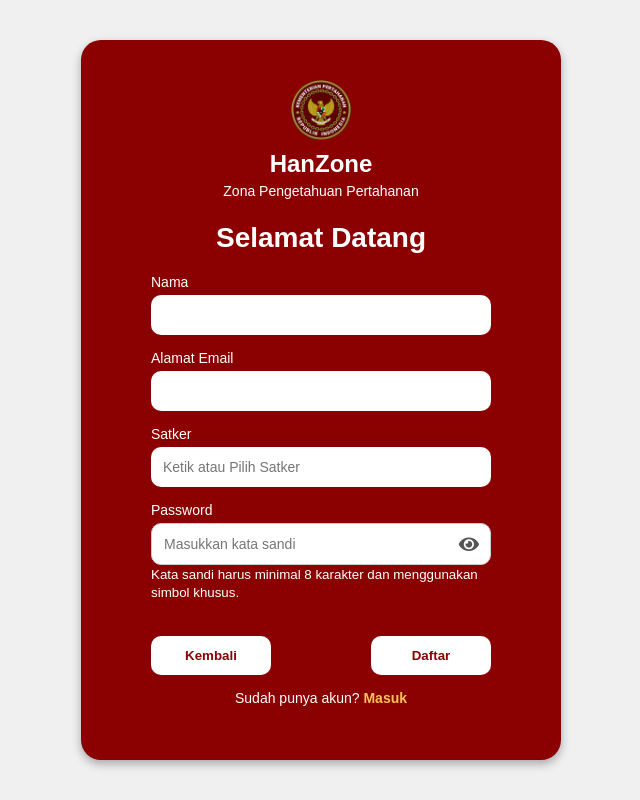
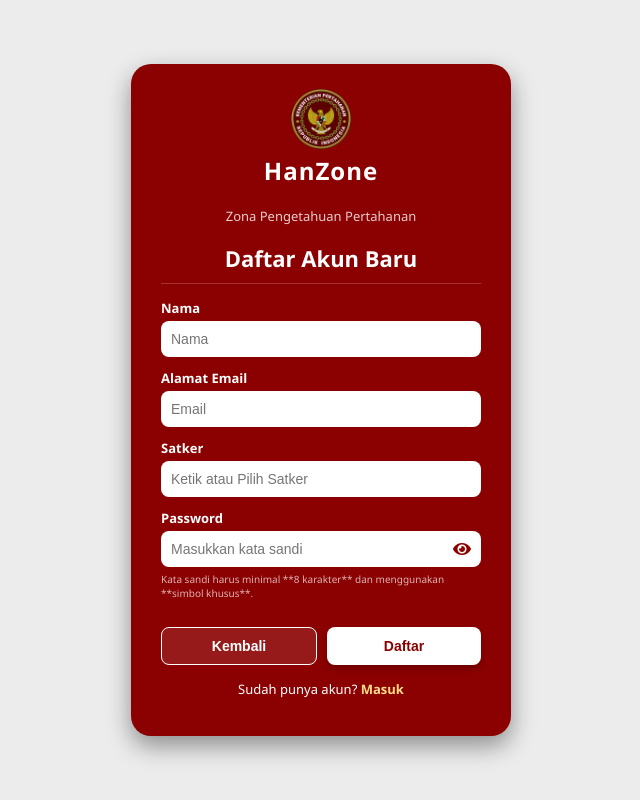
Before and after one commit to mahitatata/KEMHANRI, a PHP site: page /register.php in a window 1280 px wide. Shown: the whole page, without its empty margins (319-959 px from the left). Run offline with PHP 8.4, Linux system fonts and the light colour scheme.

Commit message:
register design

```diff
--- a/register.php
+++ b/register.php
@@ -1,28 +1,42 @@
 <?php
+// Pastikan tidak ada spasi, baris kosong, atau teks apapun sebelum tag <?php
 include "koneksi.php"; // koneksi ke database
 
+$error_message = "";
+$nama = $email = $satker = ''; // Inisialisasi variabel untuk mempertahankan nilai di form
+
 if (isset($_POST['register'])) {
+    // Ambil data dari form
     $nama = $_POST['nama'];
     $email = $_POST['email'];
     $satker = $_POST['satker'];
-    $password = password_hash($_POST['password'], PASSWORD_DEFAULT);
+    $password_raw = $_POST['password'];
+
+    // 🔒 Validasi Password (Minimal 8 karakter dan ada simbol khusus)
+    if (strlen($password_raw) < 8) {
+        $error_message = "Kata sandi harus minimal 8 karakter.";
+    } elseif (!preg_match('/[!@#$%^&*()_+=\[\]{}|;:",.<>?~-]/', $password_raw)) {
+        $error_message = "Kata sandi harus menggunakan simbol khusus.";
+    } else {
+        $password = password_hash($password_raw, PASSWORD_DEFAULT);
 
         // 🔒 Cek apakah email sudah diblacklist
         $email_escaped = mysqli_real_escape_string($conn, $email);
         $checkBlacklist = mysqli_query($conn, "SELECT * FROM blacklist WHERE email = '$email_escaped'");
 
         if (mysqli_num_rows($checkBlacklist) > 0) {
-    header("Location: register.php?error=" . urlencode("Email ini telah diblokir."));
-    exit;
+            $error_message = "Email ini telah diblokir.";
         }
 
         // 🔍 Cek apakah email sudah terdaftar
+        if (empty($error_message)) {
             $checkEmail = mysqli_query($conn, "SELECT email FROM regsitrasi WHERE email = '$email_escaped'");
             if (mysqli_num_rows($checkEmail) > 0) {
-    header("Location: register.php?error=" . urlencode("Email sudah terdaftar!"));
-    exit;
+                $error_message = "Email sudah terdaftar!";
+            }
         }
 
+        if (empty($error_message)) {
             // 🧩 Tentukan role otomatis
             if ($email === "admin1@kemhan.go.id") {
                 $role = "admin";
@@ -36,12 +50,12 @@
             $sql = "INSERT INTO regsitrasi (nama, email, satker, password, role)
                     VALUES ('$nama', '$email', '$satker', '$password', '$role')";
             if ($conn->query($sql) === TRUE) {
-
                 session_start();
                 $_SESSION['email'] = $email;
                 $_SESSION['role'] = $role;
                 $_SESSION['nama'] = $nama;
 
+                // Redirect setelah registrasi sukses
                 if ($role === "admin") {
                     header("Location: dashboard.php");
                 } elseif ($role === "pegawai") {
@@ -52,11 +66,12 @@
                 exit;
 
             } else {
-    // Error ketika INSERT, bukan ketika halaman pertama dibuka
-    echo "Error: " . $conn->error;
-}}
+                $error_message = "Error: " . $conn->error;
+            }
+        }
+    }
+}
 ?>
-
 
 <!DOCTYPE html>
 <html lang="id">
@@ -64,72 +79,80 @@
     <link rel="icon" type="image/x-icon" href="logo kemhan 1.png">
     <meta charset="UTF-8">
     <meta name="viewport" content="width=device-width, initial-scale=1.0">
-    <title>Register</title>
+    <title>Daftar Akun HanZone</title>
+    <link
+        rel="stylesheet"
+        href="https://cdnjs.cloudflare.com/ajax/libs/font-awesome/5.15.4/css/all.min.css"
+    />
     <style>
+        /* CSS Gabungan: Memastikan Posisi Tengah & Ukuran Ringkas */
+
+        html, body {
+            height: 100%;
+            margin: 0;
+        }
+
         body {
-            font-family: Arial, sans-serif;
-            background: #f0f0f0;
-            margin: 0;
+            font-family: 'Segoe UI', Tahoma, Geneva, Verdana, sans-serif;
+            background: #ecececff;
             padding: 0;
             display: flex;
             justify-content: center;
             align-items: center;
-            height: 100vh;
         }
 
         .container {
             background: #8B0000;
-            padding: 40px;
+            /* PERUBAHAN UTAMA: Mengurangi padding atas/bawah (30px) */
+            padding: 25px 30px;
             border-radius: 20px;
-            width: 400px;
+            width: 320px;
+            max-width: 90%;
             color: white;
             position: relative;
-            box-shadow: 0 4px 10px rgba(0,0,0,0.3);
+            box-shadow: 0 10px 25px rgba(0,0,0,0.4);
+            animation: fadeIn 0.8s ease-out;
+            max-height: 95vh; /* Batas tinggi, agar ada jarak di atas/bawah */
+            overflow-y: auto;
         }
 
-        .beranda-link {
-            position: absolute;
-            top: 15px;
-            left: 20px;
-            color: white;
-            text-decoration: none;
-            font-size: 14px;
-            font-weight: bold;
-        }
-
-        .beranda-link:hover {
-            text-decoration: underline;
+        @keyframes fadeIn {
+            from { opacity: 0; transform: translateY(-20px); }
+            to { opacity: 1; transform: translateY(0); }
         }
 
         .header-content {
             text-align: center;
-            margin-bottom: 20px;
+            /* Mengurangi margin bawah */
+            margin-bottom: 15px;
         }
 
         .logo {
-            width: 60px;
+            width: 60px; /* Sedikit lebih kecil */
             display: block;
             margin: 0 auto;
         }
 
         .hanzone {
-            font-size: 24px;
-            font-weight: bold;
-            margin-top: 10px;
-            margin-bottom: 0;
+            font-size: 24px; /* Dikecilkan */
+            font-weight: 800;
+            margin-top: 5px; /* Margin atas dikurangi */
+            letter-spacing: 1px;
         }
 
         .subtitle {
-            font-size: 14px;
-            margin-top: 5px;
-            margin-bottom: 0;
+            font-size: 13px; /* Dikecilkan */
+            margin-top: 3px; /* Margin atas dikurangi */
+            opacity: 0.8;
         }
 
         .welcome {
             text-align: center;
-            font-size: 28px;
+            font-size: 22px; /* Dikecilkan */
             font-weight: bold;
-            margin-bottom: 20px;
+            margin-bottom: 15px; /* Margin bawah dikurangi */
+            border-bottom: 1px solid rgba(255, 255, 255, 0.2);
+            padding-bottom: 10px;
         }
 
         form {
@@ -139,164 +162,157 @@
         }
 
         .form-group {
-            width: 85%;
-            margin: 0 auto 15px auto;
+            width: 100%;
+            /* Mengurangi margin bawah */
+            margin-bottom: 12px;
             text-align: left;
+            padding: 0;
+            box-sizing: border-box;
         }
 
         label {
             display: block;
-            margin-bottom: 5px;
-            font-size: 14px;
+            margin-bottom: 4px; /* Margin label dikurangi */
+            font-size: 13px;
+            font-weight: 600;
         }
 
-        input {
-            padding: 12px;
-            border-radius: 10px;
+        input[type="text"],
+        input[type="email"],
+        input[type="password"],
+        input[list] {
+            padding: 10px; /* Padding input dikurangi */
+            border-radius: 8px; /* Sudut lebih kecil */
             border: none;
             outline: none;
             font-size: 14px;
             width: 100%;
             box-sizing: border-box;
+            background-color: #fff;
+            color: #333;
+            transition: box-shadow 0.3s;
         }
 
-        .custom-dropdown-container {
+        input:focus {
+            box-shadow: 0 0 0 3px rgba(255, 255, 255, 0.4);
+        }
+
+        .password-container {
             position: relative;
             width: 100%;
         }
 
-        .custom-dropdown-toggle {
-            background-color: white;
-            color: black;
-            padding: 12px;
-            border-radius: 10px;
-            cursor: pointer;
-            display: flex;
-            justify-content: space-between;
-            align-items: center;
-            font-size: 14px;
+        .password-container input {
+            padding-right: 40px; /* Ruang untuk ikon dikurangi */
         }
 
-        .custom-dropdown-toggle::after {
-            content: '▼';
-            font-size: 12px;
+        .toggle-password {
+            position: absolute;
+            right: 10px;
+            top: 50%;
+            transform: translateY(-50%);
+            cursor: pointer;
+            color: #8B0000;
+            font-size: 16px; /* Ikon dikecilkan */
+            transition: color 0.2s;
         }
 
-        .custom-dropdown-menu {
-            position: absolute;
-            top: 100%;
-            left: 0;
-            width: 100%;
-            list-style-type: none;
-            padding: 0;
-            margin: 5px 0 0 0;
-            background-color: white;
-            border-radius: 10px;
-            box-shadow: 0 4px 8px rgba(0,0,0,0.2);
-            z-index: 10;
-            display: none;
-            max-height: 200px;
-            overflow-y: auto;
-        }
-
-        .custom-dropdown-menu li {
-            padding: 10px 12px;
-            cursor: pointer;
-            color: black;
-        }
-
-        .custom-dropdown-menu li:hover {
-            background-color: #f0f0f0;
-        }
-
-        .custom-dropdown-menu li.selected {
-            background-color: #8B0000;
-            color: white;
-        }
-
-        button {
-            background: rgb(255, 255, 255);
-            color: #8B0000;
-            border: none;
-            padding: 12px 20px;
-            border-radius: 10px;
-            font-weight: bold;
-            cursor: pointer;
-            transition: 0.2s;
-            box-sizing: border-box;
-        }
-
-        button:hover {
-            background: #ddd;
+        .password-hint {
+            display: block;
+            margin-top: 5px;
+            font-size: 10px; /* Font hint lebih kecil */
+            color: rgba(255, 255, 255, 0.7);
         }
 
         .form-actions {
             display: flex;
-            justify-content: center;
-            gap: 100px;
-            width: 85%;
-            margin: 20px auto 0 auto;
+            justify-content: space-between;
+            gap: 10px; /* Jarak tombol dikurangi */
+            width: 100%;
+            /* Mengurangi margin atas */
+            margin: 15px auto 0 auto;
         }
 
         .btn-action {
             flex: 1;
-            border-radius: 10px;
+            padding: 10px 12px; /* Padding tombol dikurangi */
+            border-radius: 8px;
             font-weight: bold;
             cursor: pointer;
-            transition: 0.2s;
+            transition: all 0.3s;
             text-align: center;
             border: none;
-            padding: 12px 20px;
+            font-size: 14px; /* Font tombol dikurangi */
         }
 
         .btn-action.daftar {
             background: #fff;
             color: #8B0000;
+            box-shadow: 0 4px 6px rgba(0,0,0,0.2);
+        }
+
+        .btn-action.daftar:hover {
+            background: #f0f0f0;
+            transform: translateY(-2px);
         }
 
         .btn-action.kembali {
-            background: #f0f0f0;
-            color: #8B0000;
+            background: rgba(255, 255, 255, 0.1);
+            color: white;
+            border: 1px solid white;
         }
 
         .login-link {
             text-align: center;
             margin-top: 15px;
-            font-size: 14px;
+            font-size: 13px; /* Font link dikurangi */
         }
 
         .login-link a {
-            color: rgb(255, 194, 89);
+            color: #ffdd88 !important;
+            text-decoration: none;
             font-weight: bold;
-            text-decoration: none;
         }
 
         .login-link a:hover {
-            text-decoration: underline;
+            color: #ffe9a8 !important;
         }
 
+
+        /* Toast Notification (tidak berubah, hanya untuk kelengkapan) */
         .toast {
             position: fixed;
-    top: 20px;
-    right: 20px;
+            top: 30px;
+            right: 30px;
             background: #ff4d4d;
             color: white;
-    padding: 12px 20px;
-    border-radius: 6px;
-    font-size: 14px;
-    box-shadow: 0 4px 6px rgba(0,0,0,0.2);
+            padding: 15px 25px;
+            border-radius: 8px;
+            font-size: 16px;
+            box-shadow: 0 6px 12px rgba(0,0,0,0.3);
             opacity: 0;
-    transform: translateY(-20px);
-    transition: all 0.3s ease;
+            transform: translateY(-50px);
+            transition: all 0.4s cubic-bezier(0.25, 0.8, 0.25, 1);
             z-index: 9999;
+            display: flex;
+            align-items: center;
         }
-.toast.show { opacity: 1; transform: translateY(0); }
-
+        .toast.show {
+            opacity: 1;
+            transform: translateY(0);
+        }
+        .toast .icon {
+            margin-right: 10px;
+            font-size: 20px;
+        }
     </style>
 </head>
 <body>
 
-    <div id="toast" class="toast"></div>
+    <div id="toast" class="toast">
+        <i class="icon fas fa-exclamation-circle"></i>
+        <span id="toast-message"></span>
+    </div>
 
     <div class="container">
 
@@ -306,22 +322,29 @@
             <p class="subtitle">Zona Pengetahuan Pertahanan</p>
         </div>
 
-        <h2 class="welcome">Selamat Datang</h2>
+        <h2 class="welcome">Daftar Akun Baru</h2>
 
         <form action="register.php" method="POST">
             <div class="form-group">
                 <label for="nama">Nama</label>
-                <input type="text" id="nama" name="nama" required>
+                <input type="text" id="nama" name="nama" placeholder="Nama" required value="<?= htmlspecialchars($nama) ?>">
             </div>
 
             <div class="form-group">
                 <label for="email">Alamat Email</label>
-                <input type="email" id="email" name="email" required>
+                <input type="email" id="email" name="email" placeholder="Email" value="<?= htmlspecialchars($email) ?>">
             </div>
 
             <div class="form-group">
                 <label for="satker">Satker</label>
-  <input list="satker-list" id="satker" name="satker" placeholder="Ketik atau Pilih Satker">
+                <input
+                    list="satker-list"
+                    id="satker"
+                    name="satker"
+                    placeholder="Ketik atau Pilih Satker"
+                    required
+                    value="<?= htmlspecialchars($satker) ?>"
+                >
 
                 <datalist id="satker-list">
                     <option value="Pihak Luar">
@@ -343,13 +366,6 @@
                 </datalist>
             </div>
 
-
-<!-- Tambahkan Font Awesome di <head> -->
-<link
-  rel="stylesheet"
-  href="https://cdnjs.cloudflare.com/ajax/libs/font-awesome/5.15.4/css/all.min.css"
-/>
-
             <div class="form-group">
                 <label for="password">Password</label>
                 <div class="password-container">
@@ -363,76 +379,12 @@
                     >
                     <i class="fas fa-eye toggle-password" id="togglePassword"></i>
                 </div>
-  <small class="password-hint">Kata sandi harus minimal 8 karakter dan menggunakan simbol khusus. </small>
+                <small class="password-hint">Kata sandi harus minimal **8 karakter** dan menggunakan **simbol khusus**.</small>
             </div>
 
-<style>
-.password-container {
-  position: relative;
-  width: 100%;
-}
-
-.password-container input {
-  width: 100%;
-  padding: 12px;
-  border-radius: 10px;
-  border: 1px solid #ccc;
-  outline: none;
-  font-size: 14px;
-  box-sizing: border-box;
-  padding-right: 40px; /* ruang buat ikon */
-}
-
-.toggle-password {
-  position: absolute;
-  right: 12px;
-  top: 50%;
-  transform: translateY(-50%);
-  cursor: pointer;
-  color: #555;
-  font-size: 18px;
-}
-</style>
-
-<script>
-document.addEventListener("DOMContentLoaded", () => {
-  const togglePassword = document.getElementById("togglePassword");
-  const passwordInput = document.getElementById("password");
-
-  togglePassword.addEventListener("click", () => {
-    // cek tipe input
-    if (passwordInput.type === "password") {
-      passwordInput.type = "text";   // tampilkan
-      togglePassword.classList.remove("fa-eye");
-      togglePassword.classList.add("fa-eye-slash");
-    } else {
-      passwordInput.type = "password"; // sembunyikan
-      togglePassword.classList.remove("fa-eye-slash");
-      togglePassword.classList.add("fa-eye");
-    }
-  });
-});
-
-
-function showToast(msg) {
-    const toast = document.getElementById("toast");
-    toast.textContent = msg;
-    toast.classList.add("show");
-    setTimeout(() => toast.classList.remove("show"), 5000);
-}
-
-<?php if (isset($_GET['error'])): ?>
-    document.addEventListener("DOMContentLoaded", function() {
-        showToast("<?= htmlspecialchars($_GET['error']) ?>");
-    });
-<?php endif; ?>
-
-</script>
-
-
             <div class="form-actions">
-    <button type="button" class="btn-action" onclick="window.location.href='index.php'">Kembali</button>
-    <button type="submit" class="btn-action" name="register">Daftar</button>
+                <button type="button" class="btn-action kembali" onclick="window.location.href='index.php'">Kembali</button>
+                <button type="submit" class="btn-action daftar" name="register">Daftar</button>
             </div>
 
             <p class="login-link">
@@ -444,13 +396,36 @@
 
     <script>
         document.addEventListener("DOMContentLoaded", () => {
-    const satkerInput = document.getElementById("satker");
+            const togglePassword = document.getElementById("togglePassword");
+            const passwordInput = document.getElementById("password");
+            const toast = document.getElementById("toast");
+            const toastMessage = document.getElementById("toast-message");
 
-    satkerInput.addEventListener("click", function() {
-        this.select();
+            // Fungsi Toggle Password
+            togglePassword.addEventListener("click", () => {
+                if (passwordInput.type === "password") {
+                    passwordInput.type = "text";
+                    togglePassword.classList.remove("fa-eye");
+                    togglePassword.classList.add("fa-eye-slash");
+                } else {
+                    passwordInput.type = "password";
+                    togglePassword.classList.remove("fa-eye-slash");
+                    togglePassword.classList.add("fa-eye");
+                }
             });
+
+            // Fungsi Tampilkan Toast
+            function showToast(msg) {
+                toastMessage.textContent = msg;
+                toast.classList.add("show");
+                setTimeout(() => toast.classList.remove("show"), 5000);
+            }
+
+            // Tampilkan error dari PHP (jika ada)
+            <?php if (!empty($error_message)): ?>
+                showToast("<?= htmlspecialchars($error_message) ?>");
+            <?php endif; ?>
         });
     </script>
-
 </body>
 </html>
```
Also changed, not shown: login.php (+215 -62 lines). Lines whose indentation alone changed are shown as unchanged.
